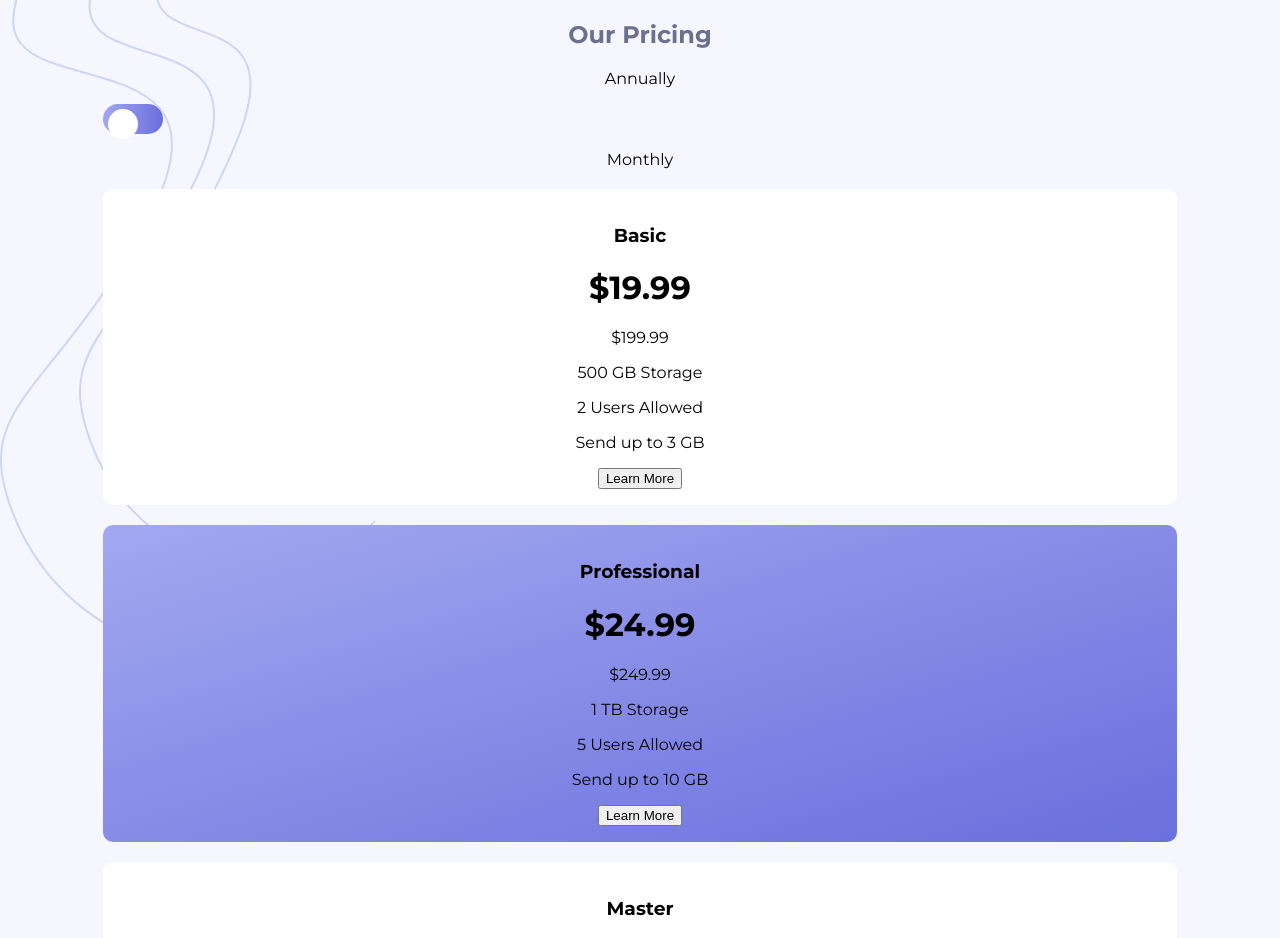
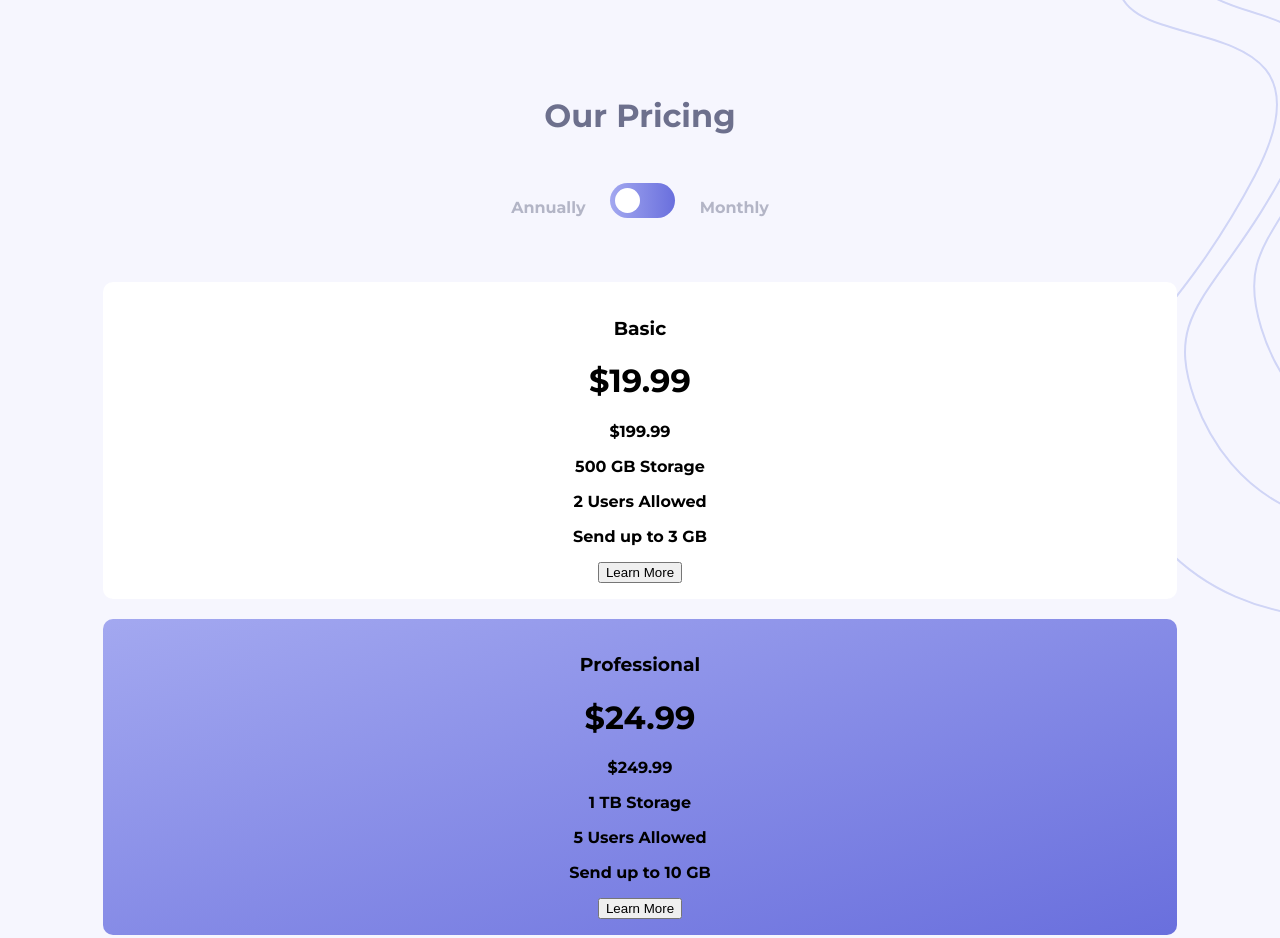
Before and after one commit to ookil/pricing-component, a plain HTML site: page index.html in a window 1280 px wide. Shown: the top 938 px of the page. Drawn offline with Linux system fonts and the light colour scheme.

Commit message:
styled toggle

```diff
--- a/index.html
+++ b/index.html
@@ -6,12 +6,12 @@
   <link rel="stylesheet" href="style.css">
   <link rel="icon" type="image/png" sizes="32x32" href="./images/favicon-32x32.png">
 
-  <link href="https://fonts.googleapis.com/css2?family=Montserrat:wght@400;700&display=swap" rel="stylesheet">
+  <link href="https://fonts.googleapis.com/css2?family=Montserrat:wght@700&display=swap" rel="stylesheet">
   <title>Frontend Mentor | [Challenge Name Here]</title>
 
 </head>
 <body>
-  <div class="main">
+
 
   <div class="container">
 
@@ -19,15 +19,19 @@
         <h2>
           Our Pricing
         </h2>
-        <div class="toggle">
-          <p>Annually</p>
-          <div class="toggle-btn">
-            <div class="inner-circle"></div>
+        <div class="toggle-container">
+          <div class="toggle">
+            <span>Annually</span>
+            <div class="toggle-btn">
+              <div class="inner-circle"></div>
+            </div>
+            <span>Monthly</span>
+
           </div>
-          <p>Monthly</p>
         </div>
       </div>
 
+      <div class="main">
       <div class="d-flex">
 
         <div class="box">
--- a/style.css
+++ b/style.css
@@ -4,7 +4,7 @@ body {
     background-color: hsl(240, 78%, 98%);
     background-image: url("/images/bg-top.svg");
     background-repeat: no-repeat;
-    background-position: top left;
+    background-position: top -40px right -200px;
 }
 
 .container {
@@ -14,26 +14,35 @@ body {
     text-align: center;
 }
 
+
 .header h2{
-    color: hsl(233, 13%, 49%)
+    color: hsl(233, 13%, 49%);
+    margin-top: 3em;
+    margin-bottom: 1.5em;
+    font-size: 2rem;
 }
 
 .toggle {
-
-
+    margin-bottom: 4em;
+    color: hsl(234, 14%, 74%);
 }
 
 .toggle-btn {
-    width: 60px;
-    height: 30px;
+    display: inline-flex;
+    align-items: center;
+    width: 65px;
+    height: 35px;
     border-radius: 20px;
     padding: 5px;
+    margin: 0 20px;
     background-image: linear-gradient(to right, hsl(236, 72%, 79%), hsl(237, 63%, 64%));
 }
 
 .inner-circle {
-    width: 30px;
-    height: 30px;
+    display: inline-block;
+    text-align: left;
+    width: 25px;
+    height: 25px;
     background: white;
     border-radius: 50%;
 
```
